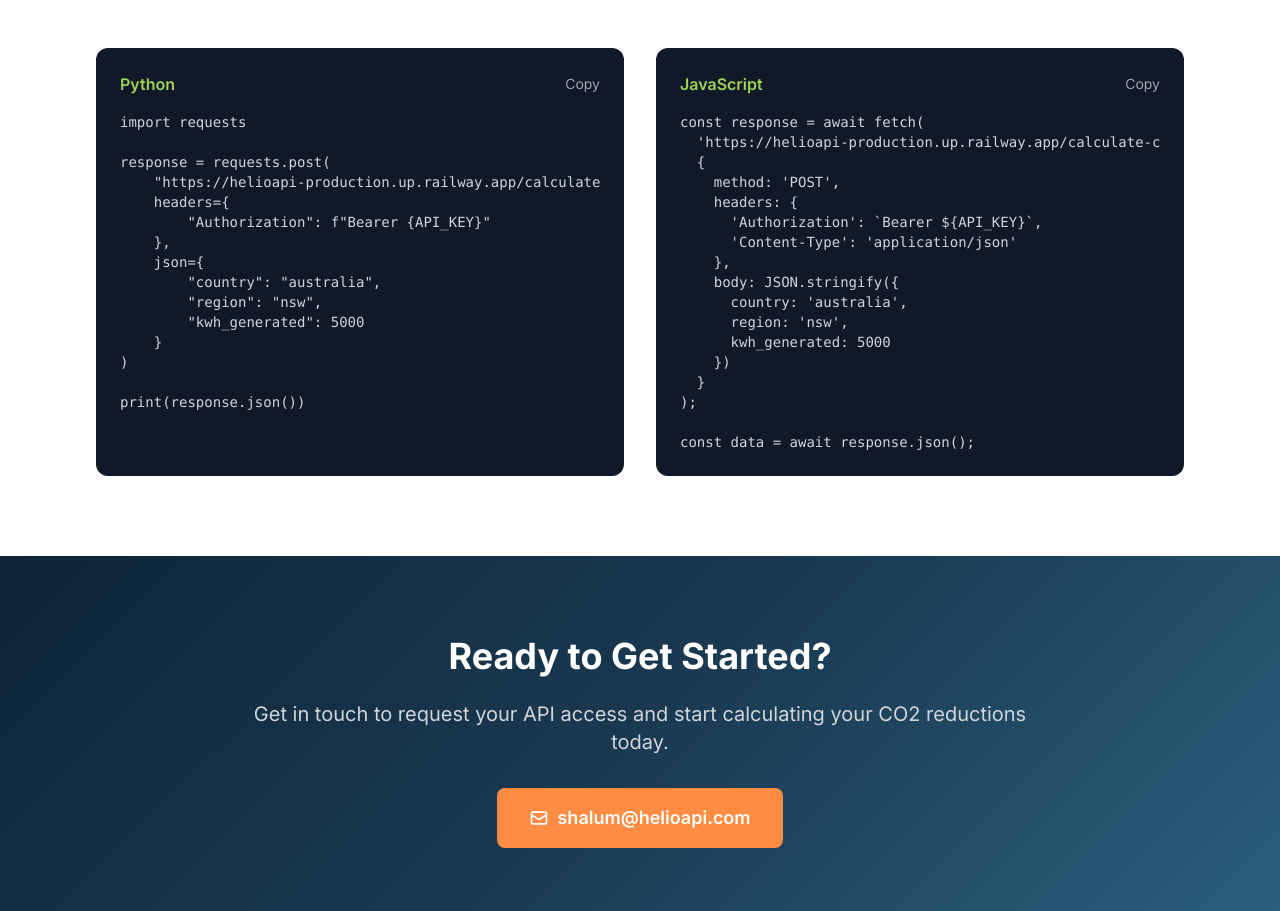
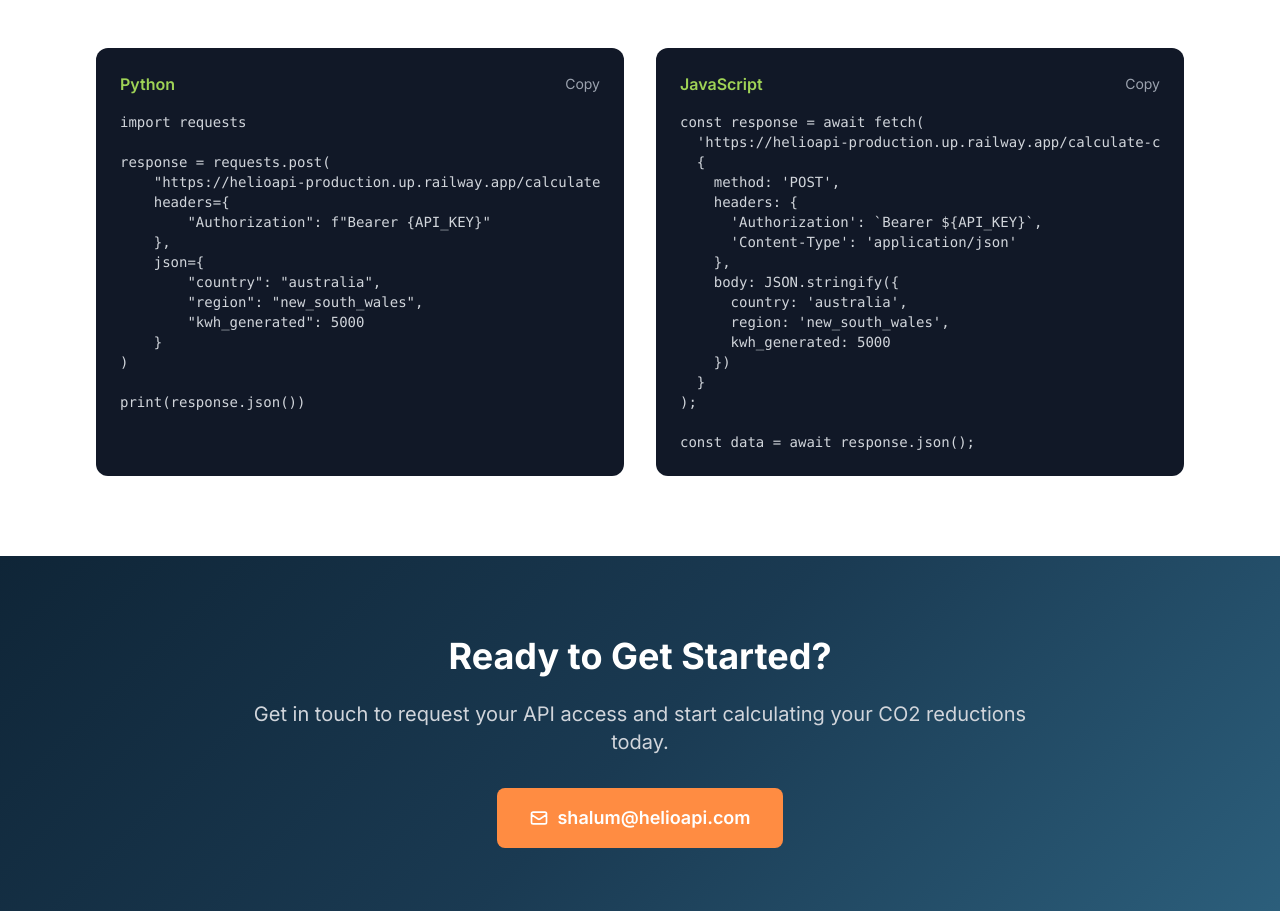
Before and after one commit to nungatung/helioapi-frontend, a plain HTML site: page index.html in a window 1280 px wide. Shown: the part 2809-3720 px from the top of the page. Drawn offline with nearby package versions, Linux system fonts and the light colour scheme; no server answers.

```diff
--- a/index.html
+++ b/index.html
@@ -537,7 +537,7 @@ response = requests.post(
     },
     json={
         "country": "australia",
-        "region": "nsw",
+        "region": "new_south_wales",
         "kwh_generated": 5000
     }
 )
@@ -563,7 +563,7 @@ print(response.json())</code></pre>
     },
     body: JSON.stringify({
       country: 'australia',
-      region: 'nsw',
+      region: 'new_south_wales',
       kwh_generated: 5000
     })
   }
@@ -891,4 +891,5 @@ const data = await response.json();</code></pre>
 </script>
 
 </body>
+
 </html>
```
